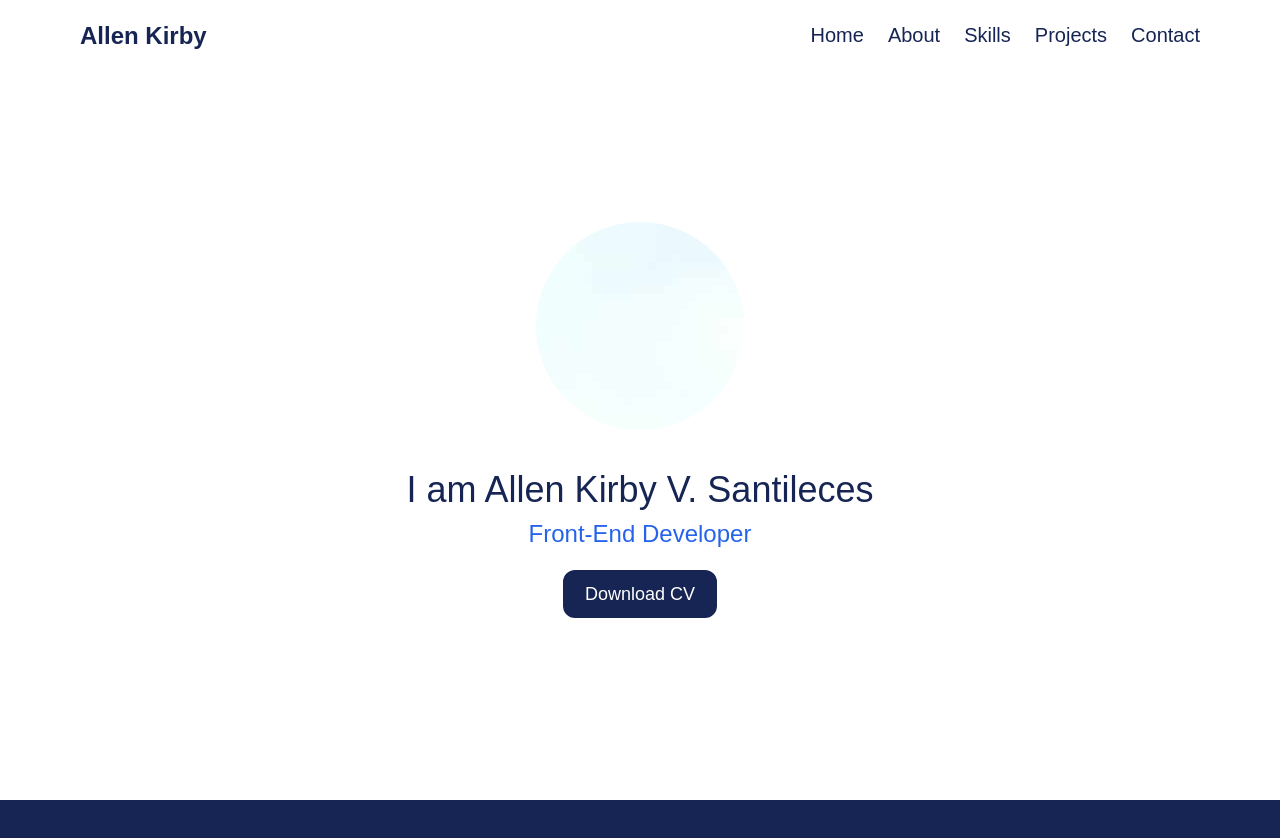
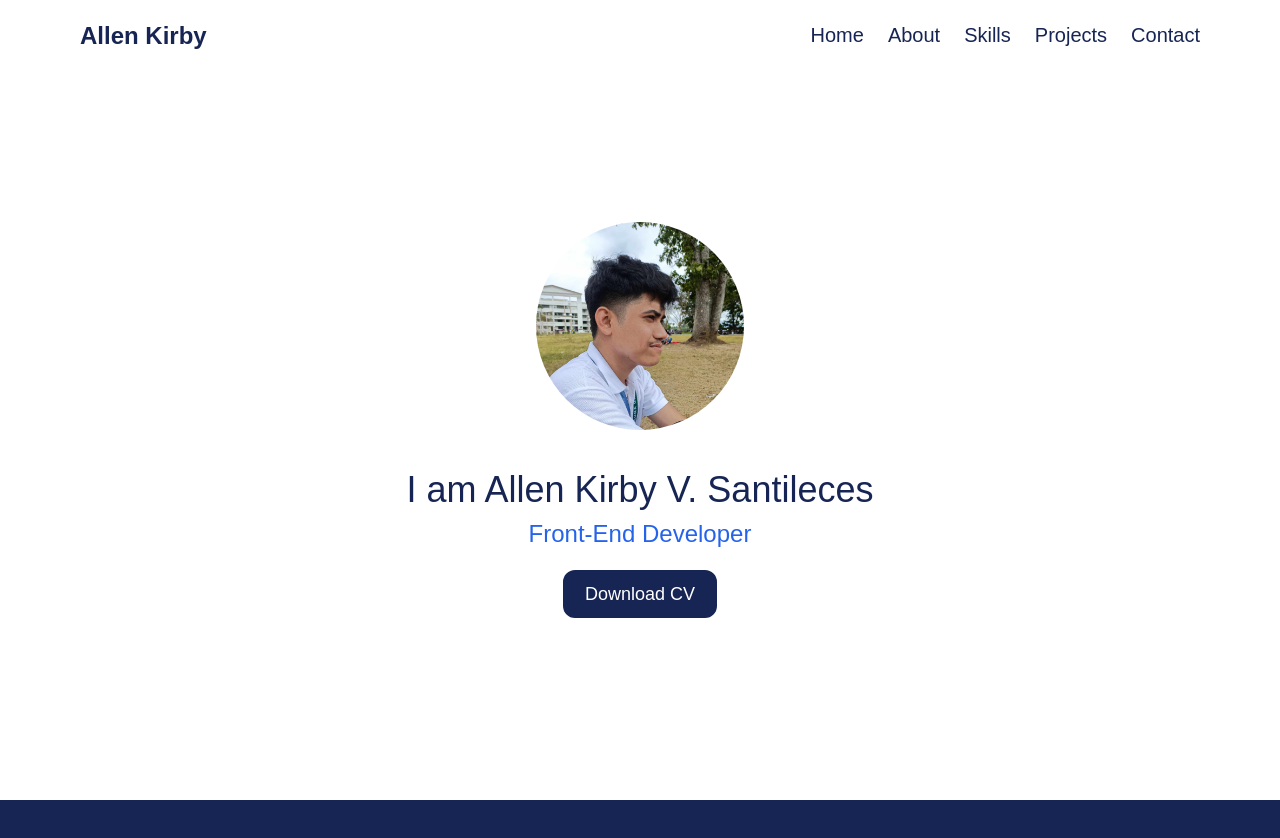
Before and after one commit to AllenKirby/Personal-Website, a React (Vite) app: page / in a window 1280 px wide. Shown: the top 838 px of the page. Built offline with nearby package versions, Linux system fonts and the light colour scheme.

Commit message:
gagana na kaya?

```diff
--- a/src/components/home.jsx
+++ b/src/components/home.jsx
@@ -15,7 +15,7 @@ const Home = () => {
             <article className="w-auto h-auto flex items-center justify-start p-10" data-aos="fade-up">
                 <div>
                     <figure className="w-full h-auto flex justify-center items-center p-10">
-                        <div className="md:w-52 md:h-52 w-40 h-40 bg-gray-950 rounded-full transition-all duration-300" style={{ backgroundImage: `url(${myself})` }}></div>
+                        <div className="md:w-52 md:h-52 w-40 h-40 bg-gray-950 bg-cover rounded-full transition-all duration-300" style={{ backgroundImage: `url(${myself})` }}></div>
                     </figure>
                     <div className="text-center">
                         <p className="md:text-4xl text-3xl font-normal text-blue-950 font-poppins transition-all duration-300">I am Allen Kirby V. Santileces</p>
```
